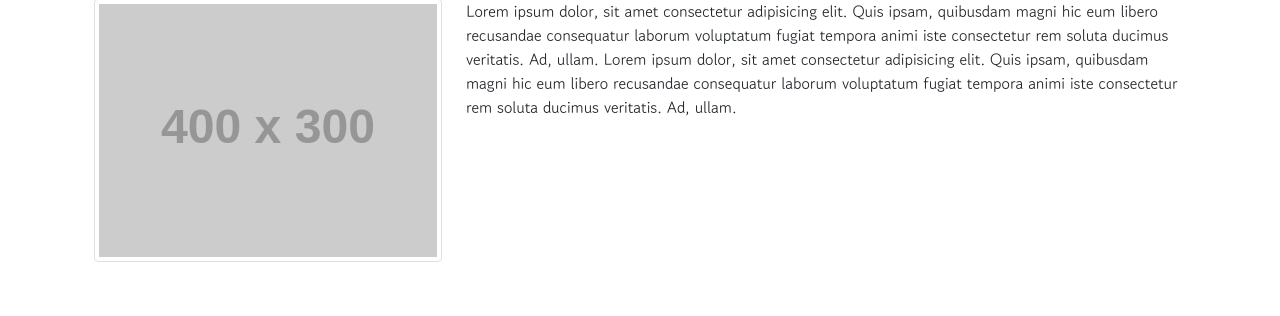
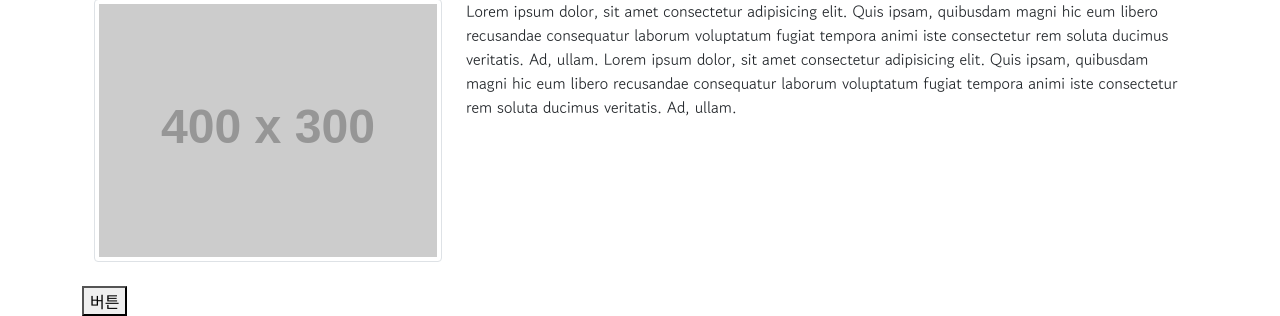
Before and after one commit to rammakasty/miniproject, a Flask app: page / in a window 1280 px wide. Shown: the part 617-933 px from the top of the page. Before the commit the page ends 879 px from the top, so only its background shows below. Run offline with Flask 3, Linux system fonts and the light colour scheme; grey boxes labelled with a size stand in for pictures from a placeholder-image service; data that the repository does not hold is empty; some libraries are stand-ins or nearby versions.

Commit message:
feat: 메인페이지 수정

```diff
--- a/templates/index.html
+++ b/templates/index.html
@@ -375,5 +375,8 @@
       </div>
     </div>
 
+
+    <button type="button" onClick="location='detail2.html'">버튼</button>
+
   </body>
 </html>
```
